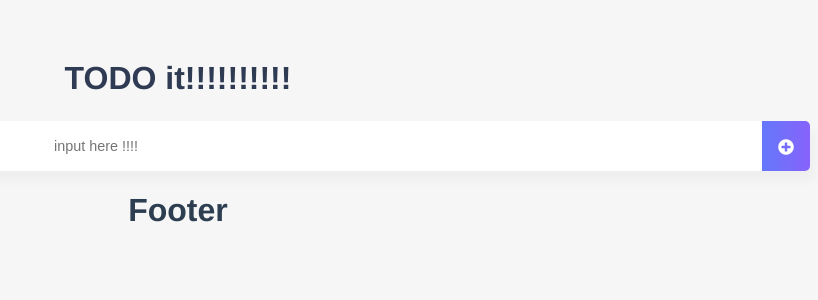
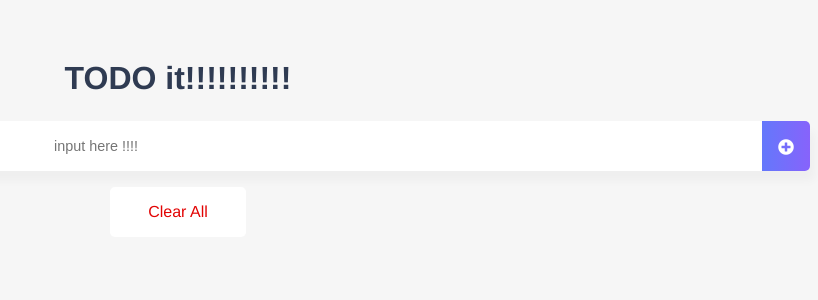
Before and after one commit to heojungseok/vue-todo, a Vue app: page / in a window 1280 px wide. Shown: the top 300 px of the page, without its empty margins (462-1280 px from the left). Built offline with nearby package versions, Linux system fonts and the light colour scheme.

Commit message:
feat: Apply clear list function

```diff
--- a/src/App.vue
+++ b/src/App.vue
@@ -2,26 +2,36 @@
   <div id="app">
     <TodoHeader></TodoHeader>
     <TodoInput></TodoInput>
-    <TodoList></TodoList>
-    <TodoFooter></TodoFooter>
+    <TodoList :zero="clearTodos"></TodoList>
+    <TodoFooter @clearTodo="clearTodo"></TodoFooter>
   </div>
 </template>
 
 <script>
-import TodoHeader from './components/TodoHeader.vue'
-import TodoInput from './components/TodoInput.vue'
-import TodoList from './components/TodoList.vue'
-import TodoFooter from './components/TodoFooter.vue'
+import TodoHeader from "./components/TodoHeader.vue";
+import TodoInput from "./components/TodoInput.vue";
+import TodoList from "./components/TodoList.vue";
+import TodoFooter from "./components/TodoFooter.vue";
 
 export default {
-  name: 'App',
+  name: "App",
   components: {
-    'TodoHeader' : TodoHeader,
-    'TodoInput' : TodoInput,
-    'TodoList' : TodoList,
-    'TodoFooter' : TodoFooter,
-  }
-}
+    TodoHeader: TodoHeader,
+    TodoInput: TodoInput,
+    TodoList: TodoList,
+    TodoFooter: TodoFooter,
+  },
+  data() {
+    return {
+      clearTodos: [],
+    }
+  },
+  methods: {
+    clearTodo(obj) {
+      this.clearTodos = obj;
+    },
+  },
+};
 </script>
 
 <style>
@@ -37,7 +47,7 @@ export default {
 
 body {
   text-align: center;
-  background-color: #F6F6F6;
+  background-color: #f6f6f6;
 }
 
 input {
--- a/src/components/TodoFooter.vue
+++ b/src/components/TodoFooter.vue
@@ -1,12 +1,36 @@
 <template>
-  <div>
-    <h1>Footer</h1>
+  <div class="clearAllContainer">
+    <span class="clearAllBtn" @click="clearTodo()">
+      Clear All
+    </span>
   </div>
 </template>
 
 <script>
-export default {};
+
+export default {
+  methods: {
+    clearTodo() {
+      localStorage.clear();
+      this.$emit('clearTodo', []);
+      // TodoListVue.data().todoItems = [];
+    }
+  }
+};
 </script>
 
 <style scoped>
+.clearAllContainer {
+  width: 8.5rem;
+  height: 50px;
+  line-height: 50px;
+  background-color: white;
+  border-radius: 5px;
+  margin: auto;
+}
+.clearAllBtn {
+  color: #e20303;
+
+  display: block;
+}
 </style>
--- a/src/components/TodoList.vue
+++ b/src/components/TodoList.vue
@@ -14,6 +14,7 @@
 
 <script>
 export default {
+  props: ['zero'],
   data() {
     return {
       todoItems: [],
@@ -22,6 +23,13 @@ export default {
   // 라이프 사이클 중 인스턴스가 생성되자마자 호출 되는 훅
   created() {
     this.initData();
+  },
+  watch: {
+    zero(obj) {
+      if(obj.length === 0){
+        this.todoItems = obj;
+      }
+    }
   },
   methods: {
     initData() {
```
